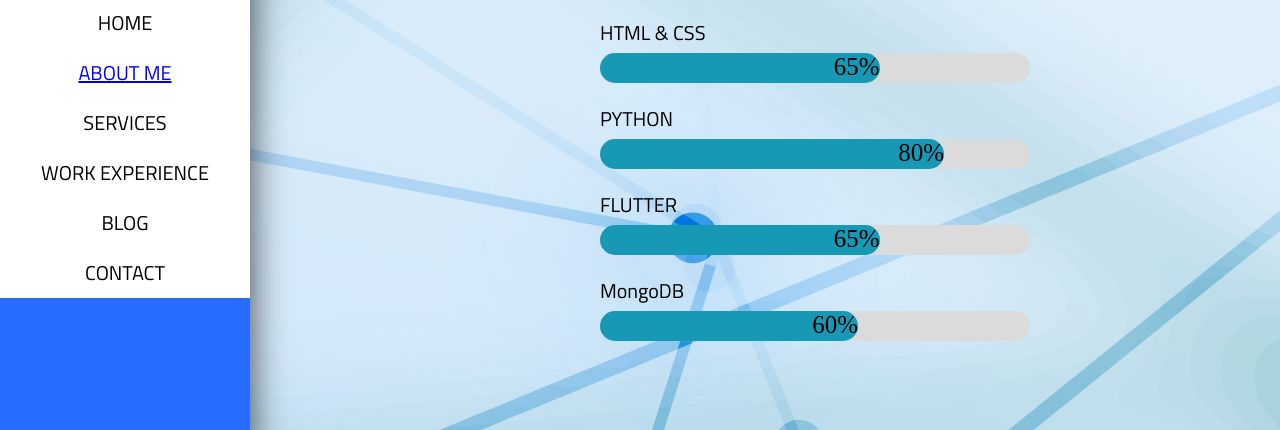
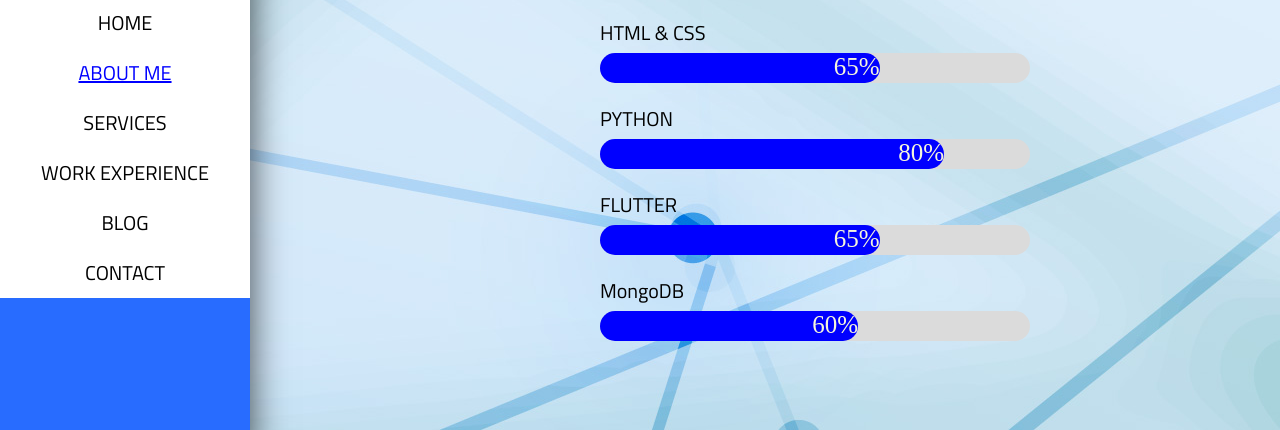
Before and after one commit to BrukMak/Personal-biograph-website, a plain HTML site: page about.html in a window 1280 px wide. Shown: the part 370-800 px from the top of the page. Drawn offline with Linux system fonts and the light colour scheme; a web font is replaced by a local one.

Commit message:
edited main.css

```diff
--- a/main.css
+++ b/main.css
@@ -159,6 +159,7 @@ html {
     text-align: left;
     margin-bottom: 5px;
     margin-top: 20px;
+
   }
 
   .html {
@@ -167,7 +168,8 @@ html {
     font-size: 25px;
     height: 100%;
     width: 65%;
-    background-color: #1799b6;
+    background-color:blue;
+    color: beige;
   }
 
   .py {
@@ -177,7 +179,8 @@ html {
     font-size: 25px;
     height: 100%;
     width: 80%;
-    background-color: #1799b6;
+    background-color: blue;
+    color: beige;
   }
   .fl {
     border-radius: 20px;
@@ -185,7 +188,8 @@ html {
     font-size: 25px;
     height: 100%;
     width: 65%;
-    background-color: #1799b6;
+    background-color: blue;
+    color: beige;
   }
 
   .md {
@@ -194,7 +198,8 @@ html {
     height: 100%;
     border-radius: 20px;
     width: 60%;
-    background-color: #1799b6;
+    background-color: blue;
+    color: beige;
   }
 
   .jm {
@@ -203,7 +208,8 @@ html {
     font-size: 25px;
     height: 100%;
     width: 65%;
-    background-color: #1799b6;
+    background-color: blue ;
+    color: beige;
   }
 
   .services {
```
